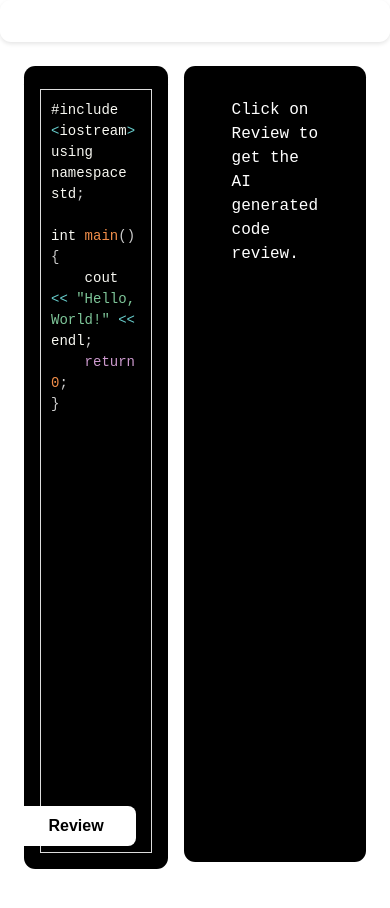
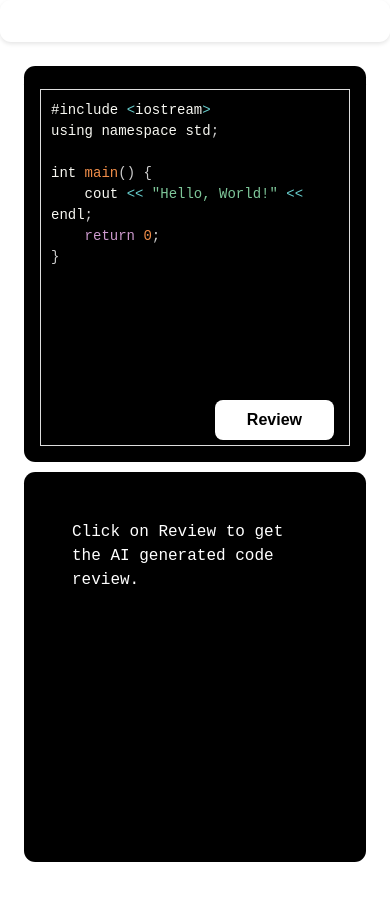
Before and after one commit to Zaki-Mohd/Z_Plus_Plus, a React (Vite) app in the folder FrontEnd/: page / in a window 390 px wide. Shown: the top 908 px of the page. Built offline with nearby package versions, Linux system fonts and the light colour scheme.

Commit message:
Added Responsiveness

```diff
--- a/FrontEnd/src/App.css
+++ b/FrontEnd/src/App.css
@@ -119,3 +119,28 @@ main .left .code {
   font-size: 0.9rem;
 
 }
+
+
+@media (max-width: 768px) {
+  main {
+    flex-direction: column;
+  }
+
+  .left, .right {
+    width: 100%;
+    height: auto;
+  }
+
+  .code {
+    height: 300px;
+  }
+
+  .res {
+    height: auto;
+    margin-top: 1rem;
+  }
+
+  .review {
+    margin-top: 0.5rem;
+  }
+}
```
